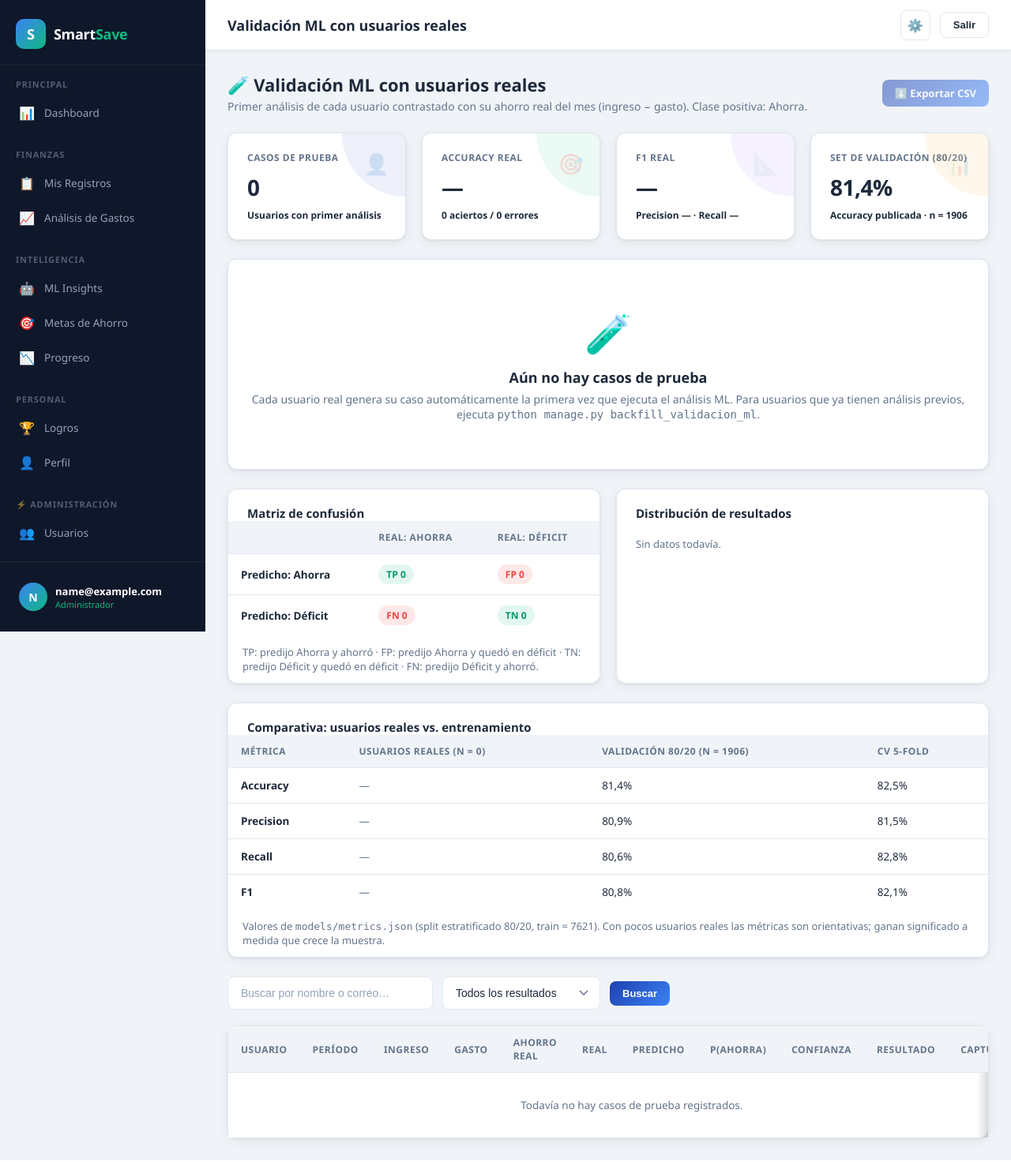
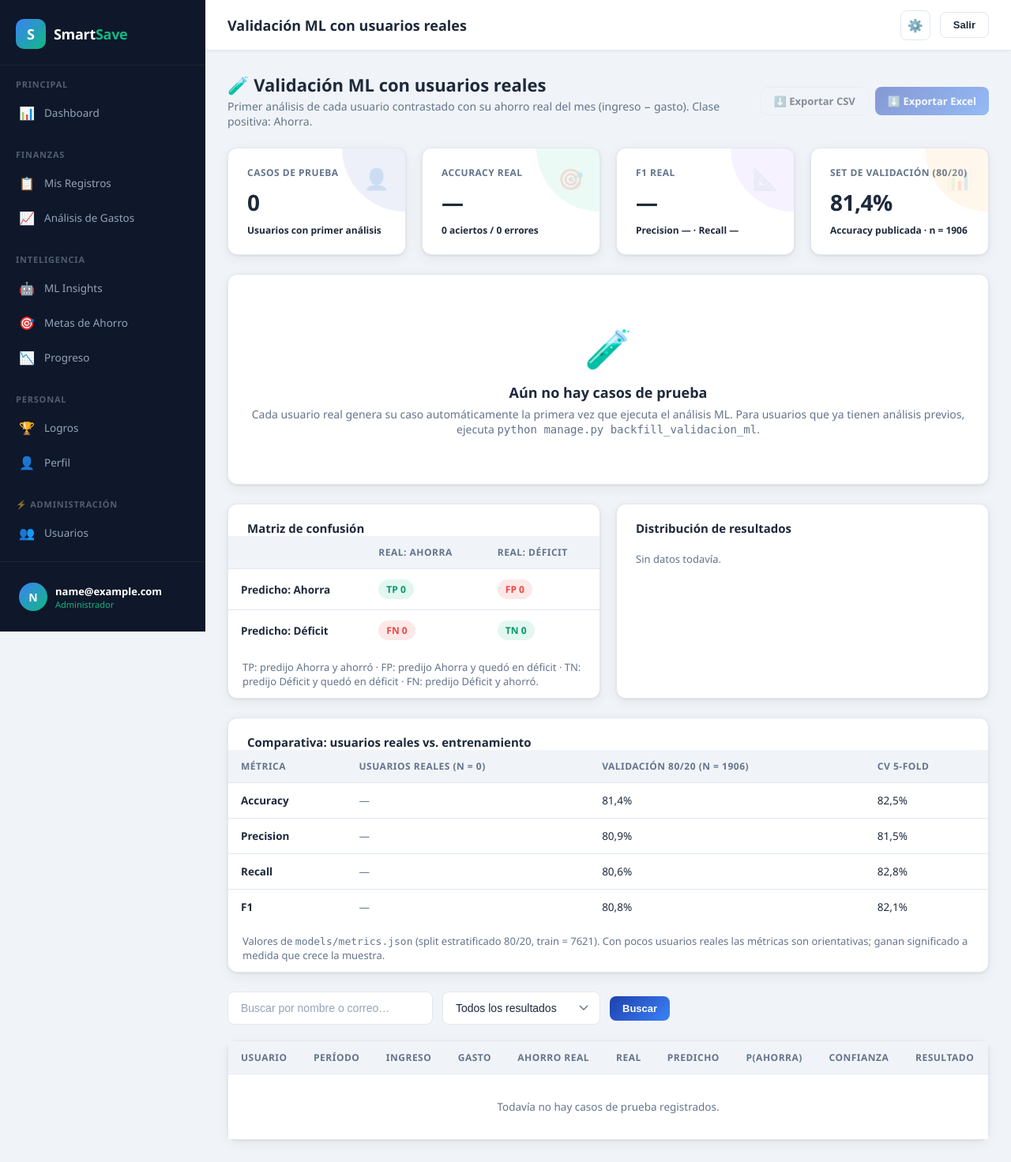
Before and after one commit to Golreddd/TP1202601, a Django app: page /panel-admin/validacion-ml/ in a window 1280 px wide. Shown: the whole page at 79% size. Run offline with Django 5.2, Linux system fonts and the light colour scheme; the visitor is signed in with stand-in values (Sample User, id 1); data comes from the database, SQL or seed files in the repository; data that the repository does not hold is empty; parts of the project's set-up code (start-up, migrations or seed data) failed here and were passed over.

Commit message:
feat(panel-admin): exportar Excel en Validación ML y quita columna Capturado
- Nueva vista validacion_ml_export_excel (openpyxl) junto al CSV existente.
- La tabla ya no muestra la columna "Capturado" (creado_en): era ruido para
  el panel, el período de análisis ya está en la columna "Período".
- openpyxl agregado a requirements.txt para que el export funcione en Render.

Co-Authored-By: Claude Sonnet 5 <noreply@anthropic.com>

```diff
--- a/panel_admin/urls.py
+++ b/panel_admin/urls.py
@@ -15,6 +15,7 @@ urlpatterns = [
     path('metricas/',                       views.metrics_view,      name='metrics'),
     path('validacion-ml/',                  views.validacion_ml,     name='validacion_ml'),
     path('validacion-ml/exportar/',         views.validacion_ml_export, name='validacion_ml_export'),
+    path('validacion-ml/exportar-excel/',   views.validacion_ml_export_excel, name='validacion_ml_export_excel'),
     path('evolucion-ahorro/',               views.evolucion_ahorro,  name='evolucion_ahorro'),
     path('evolucion-ahorro/exportar/',      views.evolucion_ahorro_export, name='evolucion_ahorro_export'),
 ]
--- a/panel_admin/views.py
+++ b/panel_admin/views.py
@@ -5,7 +5,12 @@ del modelo ML y validación externa (matriz de confusión, evolución del ahorro
 import csv
 import json
 import logging
+from io import BytesIO
 from pathlib import Path
+
+from openpyxl import Workbook
+from openpyxl.styles import Alignment, Border, Font, PatternFill, Side
+from openpyxl.utils import get_column_letter
 
 from django.conf import settings
 from django.contrib import messages
@@ -336,6 +341,82 @@ def validacion_ml_export(request):
     return response
 
 
+@staff_member_required
+def validacion_ml_export_excel(request):
+    casos = (ValidacionPrimerUso.objects
+             .select_related('usuario')
+             .filter(usuario__is_active=True)
+             .order_by('creado_en'))
+    AuditLog.registrar(
+        admin=request.user, accion='EXPORTAR_DATOS', request=request,
+        detalle=f'Exportación Excel de validación ML (primer uso): {casos.count()} casos',
+    )
+
+    wb = Workbook()
+    ws = wb.active
+    ws.title = 'Validación ML'
+
+    FONT = 'Arial'
+    headers = ['ID', 'Usuario', 'Correo', 'Período', 'Ingreso total (S/)', 'Gasto total (S/)',
+               'Ahorro real (S/)', 'Clase real', 'Clase predicha', 'Prob. ahorra',
+               'Confianza', 'Resultado', 'Acierto']
+
+    header_fill = PatternFill('solid', fgColor='1E3A8A')
+    header_font = Font(name=FONT, bold=True, color='FFFFFF', size=11)
+    thin = Side(style='thin', color='D1D5DB')
+    border = Border(left=thin, right=thin, top=thin, bottom=thin)
+
+    for col, h in enumerate(headers, start=1):
+        c = ws.cell(row=1, column=col, value=h)
+        c.font = header_font
+        c.fill = header_fill
+        c.alignment = Alignment(horizontal='center', vertical='center', wrap_text=True)
+        c.border = border
+    ws.row_dimensions[1].height = 28
+
+    acierto_fill = PatternFill('solid', fgColor='DCFCE7')
+    error_fill = PatternFill('solid', fgColor='FEE2E2')
+
+    for i, c in enumerate(casos, start=2):
+        valores = [
+            c.id, c.usuario.nickname, c.usuario.email, c.periodo.strftime('%Y-%m'),
+            float(c.ing_total), float(c.gasto_total), float(c.ahorro_real),
+            c.label_real, c.label_predicha, float(c.prob_ahorra), c.confianza,
+            c.tipo, 'Sí' if c.acierto else 'No',
+        ]
+        for col, v in enumerate(valores, start=1):
+            cell = ws.cell(row=i, column=col, value=v)
+            cell.font = Font(name=FONT)
+            cell.border = border
+            if col in (5, 6, 7):
+                cell.number_format = '#,##0.00'
+            elif col == 10:
+                cell.number_format = '0.000'
+            if col not in (2, 3):
+                cell.alignment = Alignment(horizontal='center')
+        fill = acierto_fill if c.acierto else error_fill
+        for col in range(1, len(headers) + 1):
+            if ws.cell(row=i, column=col).fill.fgColor.rgb in (None, '00000000'):
+                ws.cell(row=i, column=col).fill = fill
+
+    widths = {1: 6, 2: 22, 3: 32, 4: 10, 5: 16, 6: 16, 7: 16, 8: 12, 9: 14, 10: 12, 11: 12, 12: 12, 13: 10}
+    for col, w in widths.items():
+        ws.column_dimensions[get_column_letter(col)].width = w
+    ws.freeze_panes = 'A2'
+
+    buffer = BytesIO()
+    wb.save(buffer)
+    buffer.seek(0)
+
+    fecha = timezone.localdate().strftime('%Y%m%d')
+    response = HttpResponse(
+        buffer.read(),
+        content_type='application/vnd.openxmlformats-officedocument.spreadsheetml.sheet',
+    )
+    response['Content-Disposition'] = f'attachment; filename="validacion_ml_{fecha}.xlsx"'
+    return response
+
+
 # ── Evolución de la tasa de ahorro por usuario ─────────────────────────────────
 
 # La tabla siempre muestra estas columnas de mes, aunque todavia no haya datos: se
--- a/requirements.txt
+++ b/requirements.txt
@@ -25,3 +25,6 @@ scikit-learn==1.9.0
 xgboost==3.2.0
 shap==0.51.0
 scipy==1.17.1
+
+# ===== Exportación a Excel (panel_admin) =====
+openpyxl==3.1.5
--- a/templates/panel_admin/validacion_ml.html
+++ b/templates/panel_admin/validacion_ml.html
@@ -8,9 +8,11 @@
     <div class="page-title">🧪 Validación ML con usuarios reales</div>
     <div class="page-sub">Primer análisis de cada usuario contrastado con su ahorro real del mes (ingreso − gasto). Clase positiva: Ahorra.</div>
   </div>
-  <div>
-    <a href="{% url 'panel_admin:validacion_ml_export' %}" class="btn btn-primary btn-sm"
+  <div class="flex gap-2">
+    <a href="{% url 'panel_admin:validacion_ml_export' %}" class="btn btn-outline btn-sm"
        {% if not resumen.n %}aria-disabled="true" style="opacity:.5;pointer-events:none;"{% endif %}>⬇️ Exportar CSV</a>
+    <a href="{% url 'panel_admin:validacion_ml_export_excel' %}" class="btn btn-primary btn-sm"
+       {% if not resumen.n %}aria-disabled="true" style="opacity:.5;pointer-events:none;"{% endif %}>⬇️ Exportar Excel</a>
   </div>
 </div>
 
@@ -169,7 +171,6 @@
             <th>P(Ahorra)</th>
             <th>Confianza</th>
             <th>Resultado</th>
-            <th>Capturado</th>
           </tr>
         </thead>
         <tbody>
@@ -192,11 +193,10 @@
                 {{ c.tipo }}
               </span>
             </td>
-            <td class="text-muted">{{ c.creado_en|date:"d/m/Y H:i" }}</td>
           </tr>
           {% empty %}
           <tr>
-            <td colspan="11" style="text-align:center;padding:32px;color:var(--text2);">
+            <td colspan="10" style="text-align:center;padding:32px;color:var(--text2);">
               {% if search or tipo %}No hay casos que coincidan con el filtro.{% else %}Todavía no hay casos de prueba registrados.{% endif %}
             </td>
           </tr>
```
